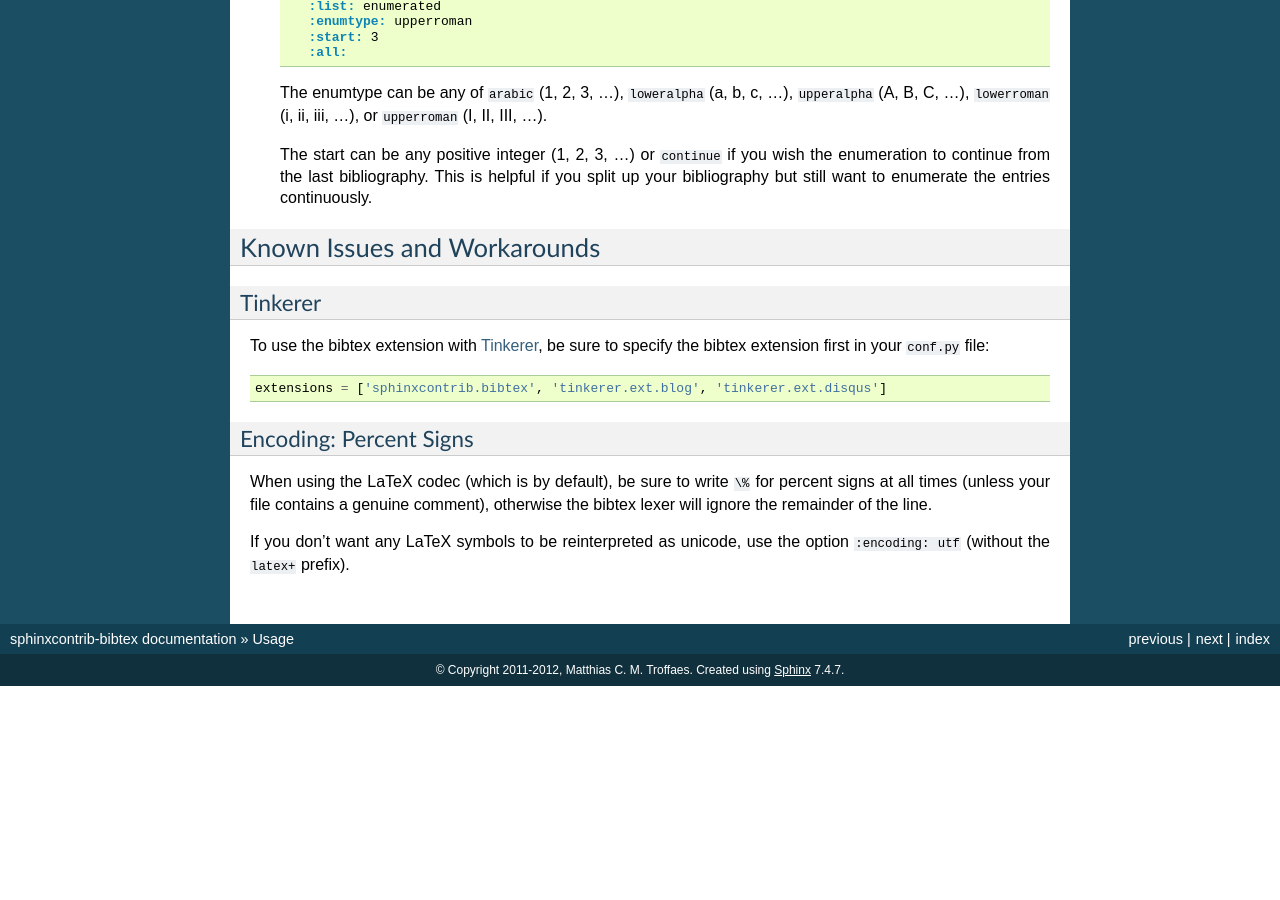
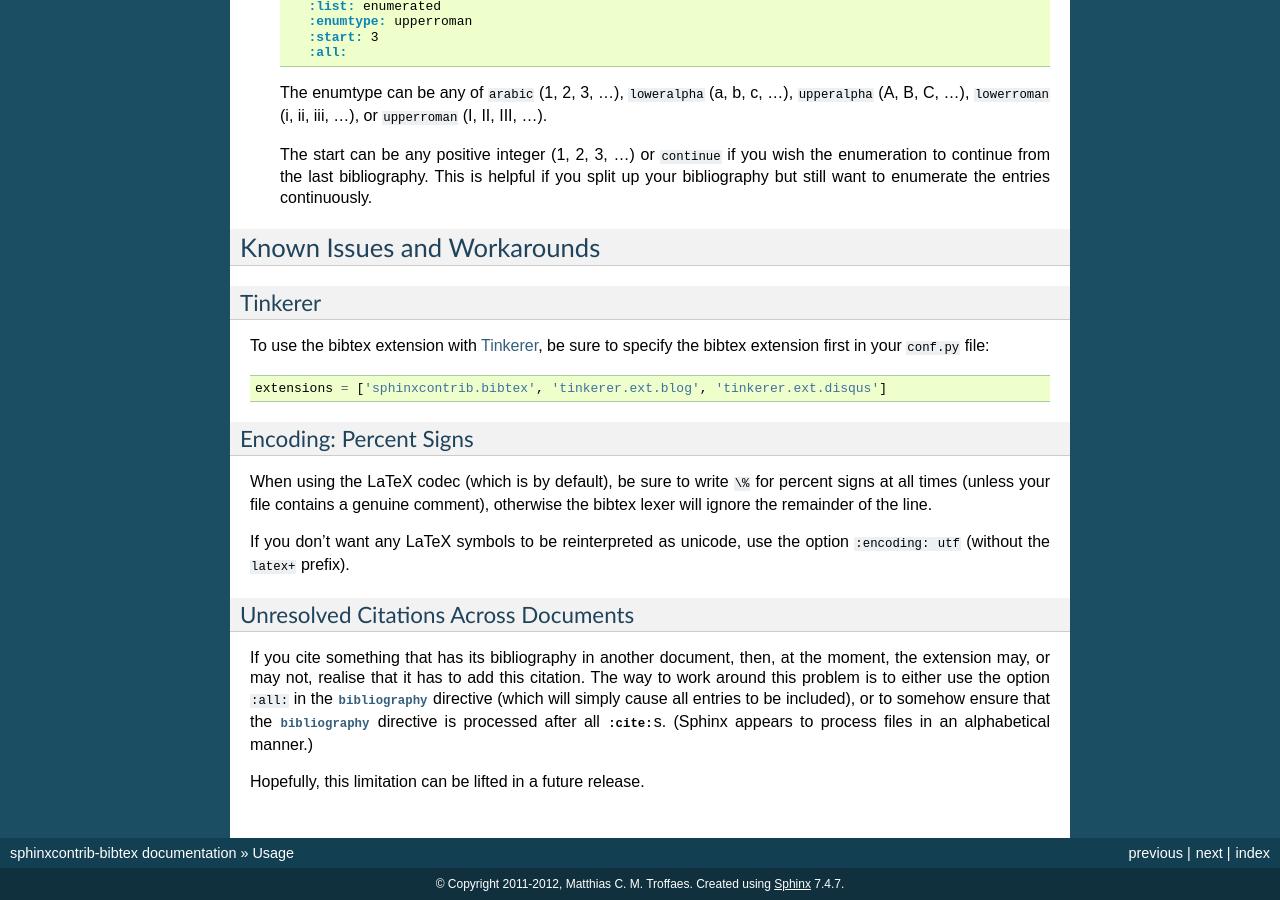
Before and after one commit to mcmtroffaes/sphinxcontrib-bibtex, a Sphinx documentation site: the page built from doc/usage.rst, in a window 1280 px wide and 900 px high, scrolled down 1357 px. Built offline with Sphinx 7.4.7, drawn with Linux system fonts in a browser that asks for light colours; formulas are drawn with MathJax 3; pages that are not in the unit, such as notebooks, are missing from menus; before the commit the page ends 2043 px from its top, so only the background shows below that; some of the changed text lies outside the part shown.

Commit message:
Document issue #8 (citations not always resolved) and some workarounds.

```diff
--- a/doc/usage.rst
+++ b/doc/usage.rst
@@ -144,3 +144,17 @@ of the line.
 
 If you don't want any LaTeX symbols to be reinterpreted as unicode,
 use the option ``:encoding: utf`` (without the ``latex+`` prefix).
+
+Unresolved Citations Across Documents
+~~~~~~~~~~~~~~~~~~~~~~~~~~~~~~~~~~~~~
+
+If you cite something that has its bibliography in another document,
+then, at the moment, the extension may, or may not, realise that it
+has to add this citation. The way to work around this problem is to
+either use the option ``:all:`` in the :rst:dir:`bibliography`
+directive (which will simply cause all entries to be included), or to
+somehow ensure that the :rst:dir:`bibliography` directive is processed
+after all :rst:role:`:cite:`\ s. (Sphinx appears to process files in
+an alphabetical manner.)
+
+Hopefully, this limitation can be lifted in a future release.
```
